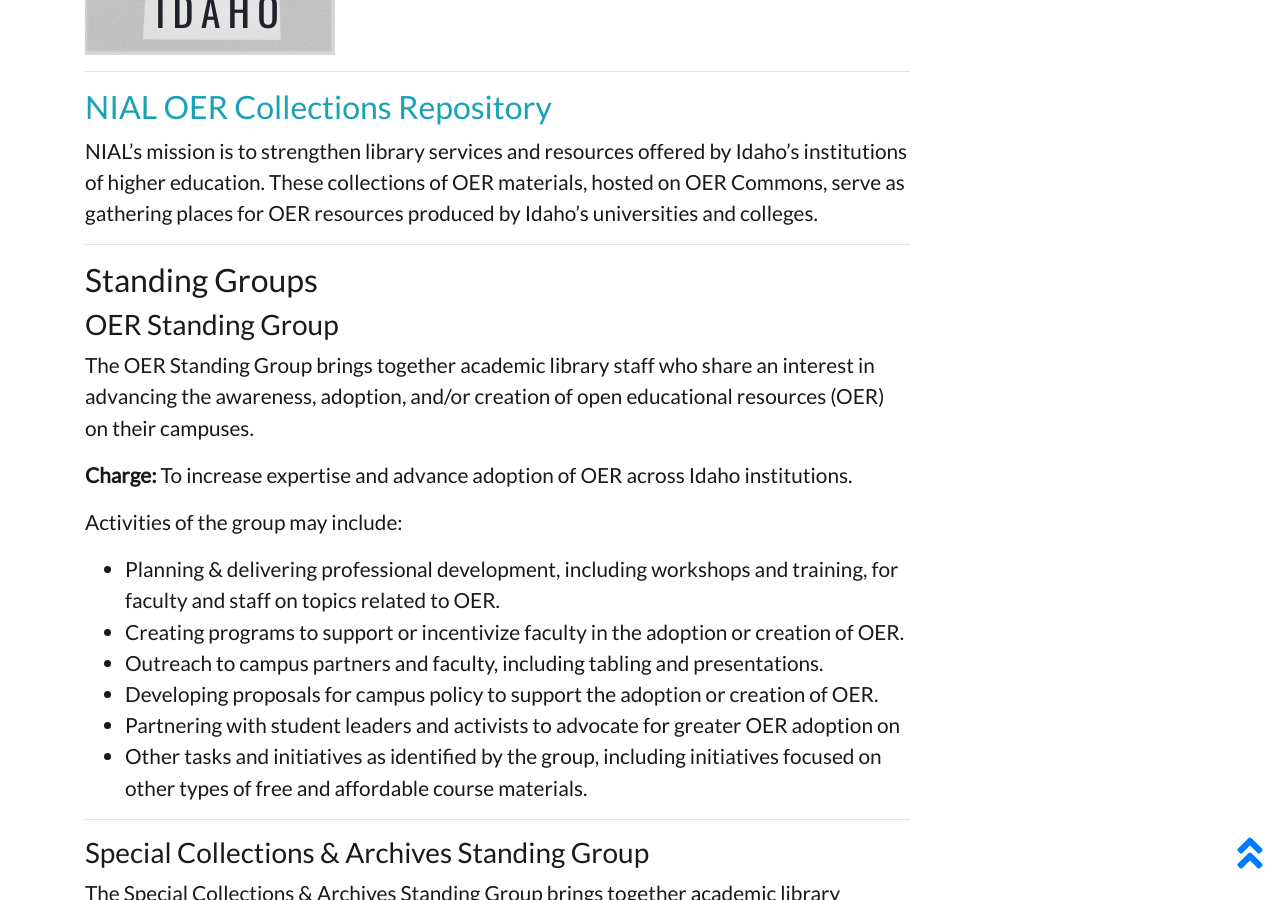
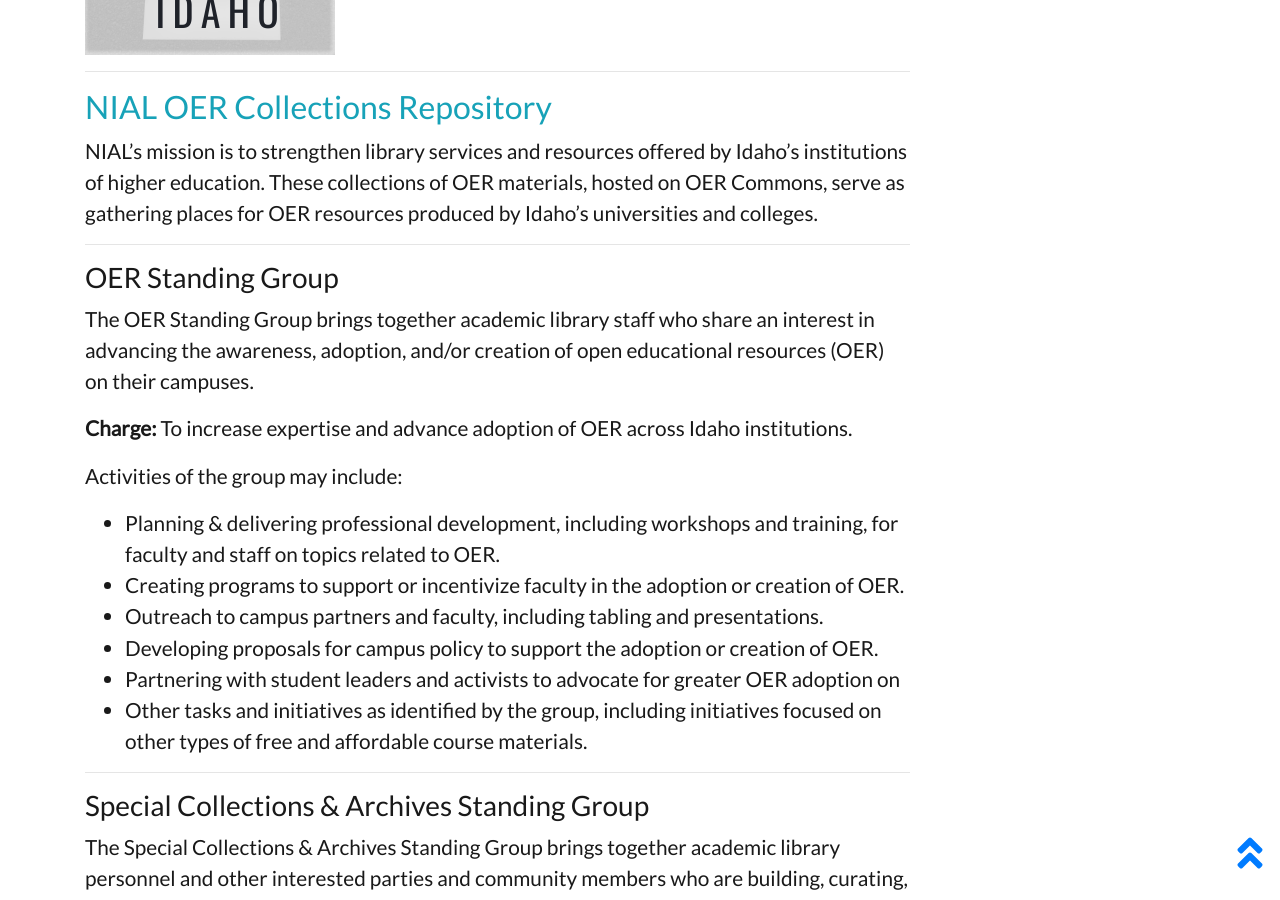
Before and after one commit to bhunter-udiaho/cbsite_source, a Jekyll site: the page built from pages/initiatives.md, in a window 1280 px wide and 900 px high, scrolled down 645 px. Built offline with Jekyll 4.4.1, drawn with Linux system fonts in a browser that asks for light colours.

Commit message:
Update from Forestry.io Ben Hunter updated pages/initiatives.md

```diff
--- a/pages/initiatives.md
+++ b/pages/initiatives.md
@@ -18,8 +18,6 @@
 NIAL's mission is to strengthen library services and resources offered by Idaho’s institutions of higher education. These collections of OER materials, hosted on OER Commons, serve as gathering places for OER resources produced by Idaho's universities and colleges.
 
 ***
-
-## Standing Groups
 
 ### OER Standing Group
 
```
